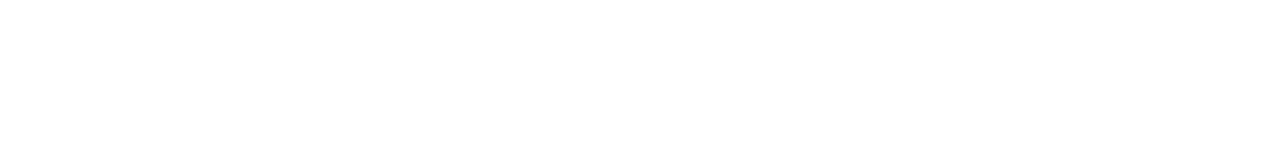
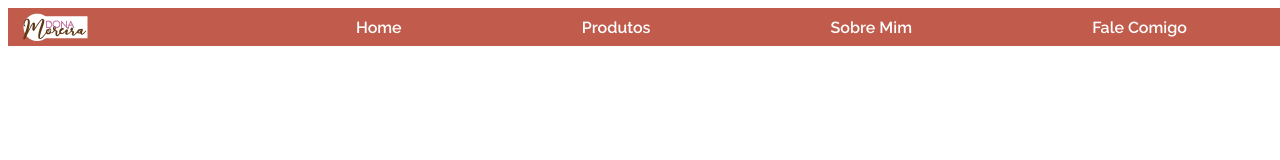
Before and after one commit to Dartangnan/ladingPageDonaMoreira, a website: page index.html in a window 1280 px wide. Drawn offline with Linux system fonts and the light colour scheme.

Commit message:
make nav bar html/css

```diff
--- a/css/styles.css
+++ b/css/styles.css
@@ -0,0 +1,40 @@
+/* ---- Defining the color palette ----- */
+:root {
+  --dark-pink-text: #af4568;
+  --dark-pink-bg: #e8acc5;
+  --light-pink-bg: #f1cfdd;
+  --accent-red: #c15c4c;
+  --accent-yellow: #ffd469;
+  --accent-blue: #8dc6c6;
+}
+
+/* ---- Global Elements ---- */
+
+/* ---- Nav bar ---- */
+.nav-bar {
+  display: flex;
+  flex-flow: row;
+  justify-content: space-between;
+  align-items: center;
+  background-color: var(--accent-red);
+  width: 100%;
+  padding: 5px;
+}
+.nav-logo {
+  margin-left: 10px;
+}
+
+.nav-items {
+  display: flex;
+  flex-flow: row;
+  justify-content: space-around;
+  width: 80%;
+}
+
+.nav-items a {
+  font-family: Raleway;
+  font-weight: bold;
+  font-size: 1rem;
+  color: white;
+  padding: 0px 10px;
+}
--- a/index.html
+++ b/index.html
@@ -4,7 +4,32 @@
     <meta charset="UTF-8" />
     <meta http-equiv="X-UA-Compatible" content="IE=edge" />
     <meta name="viewport" content="width=device-width, initial-scale=1.0" />
-    <title>Document</title>
+
+    <title>Dona Moreira</title>
+
+    <!-- --------- Fonts ---------- -->
+    <link rel="preconnect" href="https://fonts.gstatic.com" />
+    <link
+      href="https://fonts.googleapis.com/css2?family=Raleway:wght@200;400;600&display=swap"
+      rel="stylesheet"
+    />
+
+    <!-- --------- Stylesheet ---------- -->
+    <link rel="stylesheet" href="css/styles.css" />
   </head>
-  <body></body>
+  <body>
+    <nav class="nav-bar">
+      <img
+        class="nav-logo"
+        src="/css/images/logo-nav.png"
+        alt="dona moreira logo "
+      />
+      <div class="nav-items">
+        <a>Home</a>
+        <a>Produtos</a>
+        <a>Sobre Mim</a>
+        <a>Fale Comigo</a>
+      </div>
+    </nav>
+  </body>
 </html>
```
Also changed, not shown: app.js (+8 -0 lines), css/images/logo-nav.png (added).
